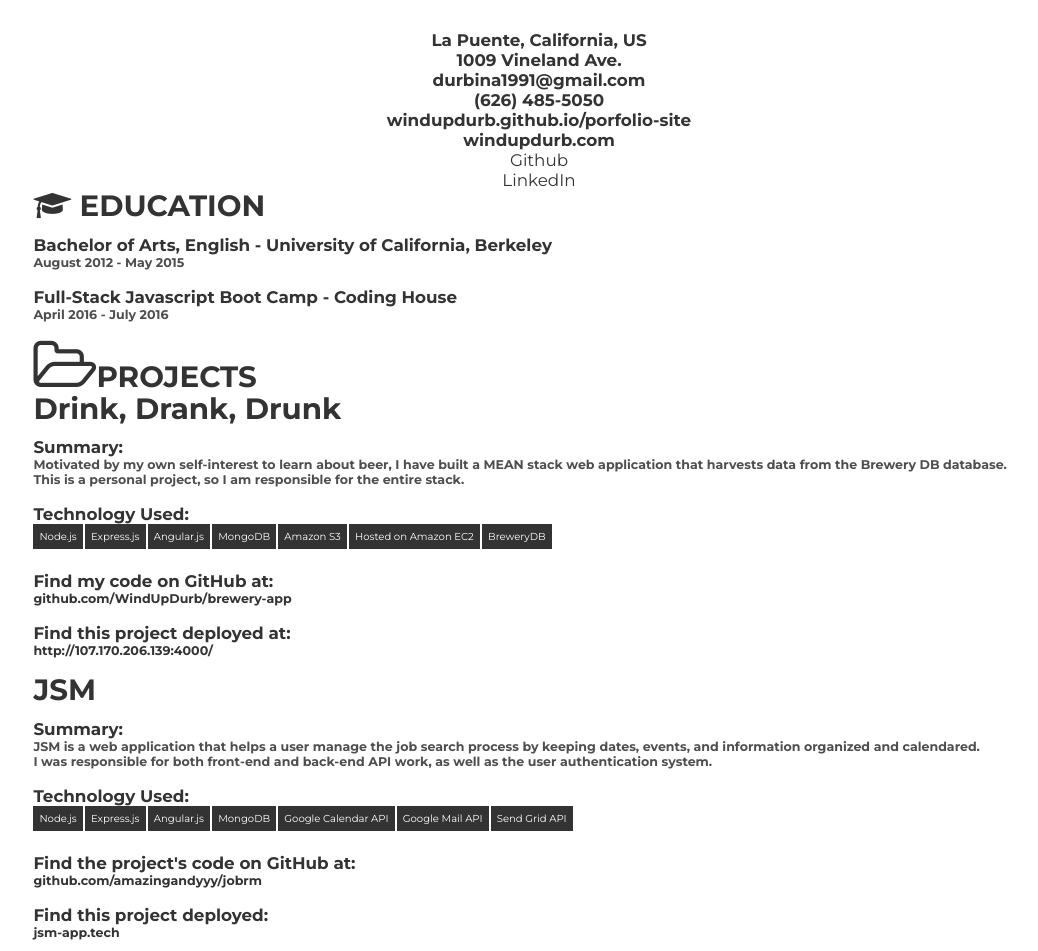
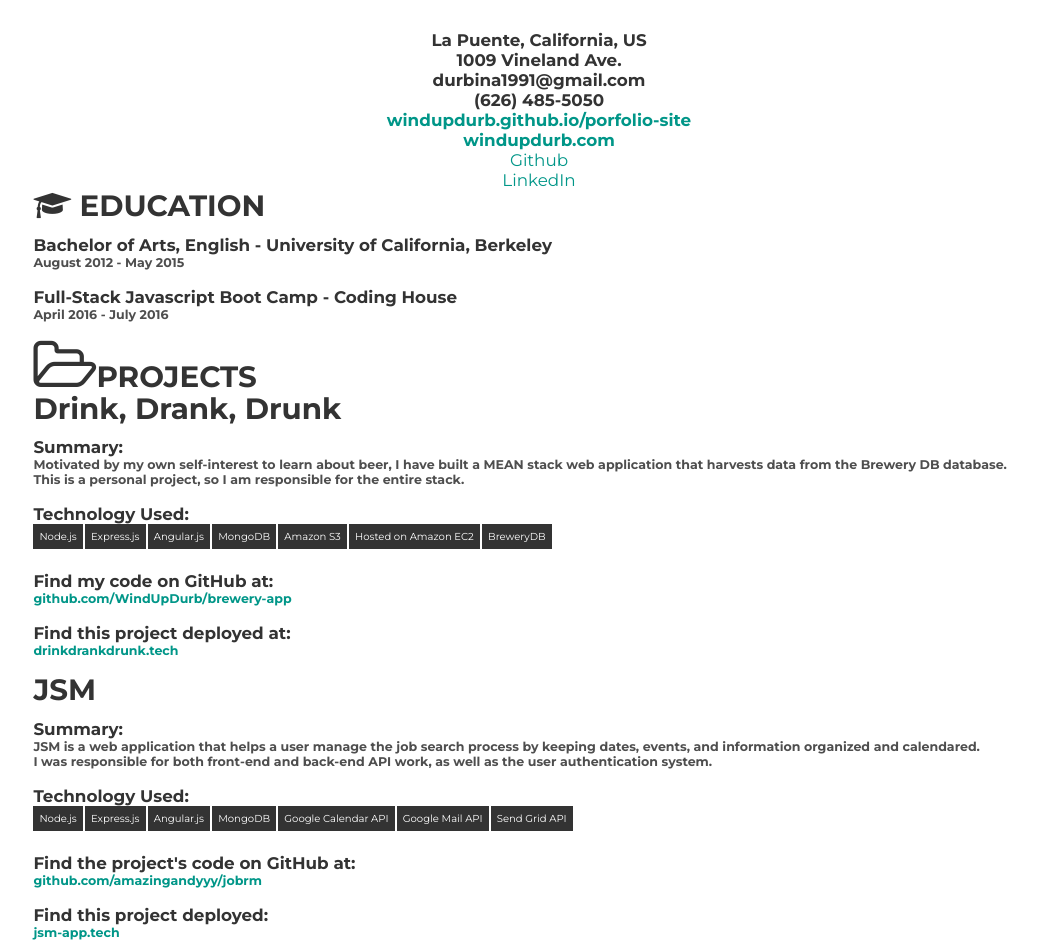
Before and after one commit to WindUpDurb/my-resume, a plain HTML site: page index.html in a window 1280 px wide. Shown: the part 140-1091 px from the top of the page, without its empty margins (101-1139 px from the left). Drawn offline with Linux system fonts and the light colour scheme.

Commit message:
More Revisions

```diff
--- a/index.html
+++ b/index.html
@@ -18,9 +18,10 @@
 			margin: 0 auto;
 		}
 		a {
-			color: #333333;
+			color: #009688;
 			text-decoration: none;
 		}
+
 		a:visited {
 			color: #4e4e4e;
 		}
@@ -155,22 +156,23 @@
 			</div>
 		<div id= "contact">
 			<div class= "contact-header">
-				<span class= "responsive-show"><br></span><a href= "/cdn-cgi/l/email-protection#593d2c2b3b30373868606068193e34383035773a3634" target= "_blank"><span class="__cf_email__" data-cfemail="dcb8a9aebeb5b2bdede5e5ed9cbbb1bdb5b0f2bfb3b1">[email&#160;protected]</span><script data-cfhash='f9e31' type="text/javascript">/* <![CDATA[ */!function(t,e,r,n,c,a,p){try{t=document.currentScript||function(){for(t=document.getElementsByTagName('script'),e=t.length;e--;)if(t[e].getAttribute('data-cfhash'))return t[e]}();if(t&&(c=t.previousSibling)){p=t.parentNode;if(a=c.getAttribute('data-cfemail')){for(e='',r='0x'+a.substr(0,2)|0,n=2;a.length-n;n+=2)e+='%'+('0'+('0x'+a.substr(n,2)^r).toString(16)).slice(-2);p.replaceChild(document.createTextNode(decodeURIComponent(e)),c)}p.removeChild(t)}}catch(u){}}()/* ]]> */</script></a> <span class= "responsive-show"><br><br></span>
+				<span class= "responsive-show"><br></span><span>durbina1991@gmail.com</span> <span class= "responsive-show">
+
 			</div>
 			<div class= "contact-header">
 				<span class= "responsive-show"><br></span>(626) 485-5050 <span class= "responsive-show"><br><br></span>
 			</div>
 			<div class= "contact-header">
-				<span class= "responsive-show"><br></span><a href= "http:&#x2F;&#x2F;windupdurb.github.io&#x2F;portfolio-site&#x2F;" target= "_blank">windupdurb.github.io/porfolio-site</a> <span class= "responsive-show">
+				<span class= "responsive-show"><br></span><a class="link" style="color: #009688" href= "http://windupdurb.github.io/portfolio-site/" target= "_blank">windupdurb.github.io/porfolio-site</a> <span class= "responsive-show">
 			</span>
 			</div>
 			<div class= "contact-header">
-				<span class= "responsive-show"><br></span><a href= "http://www.windupdurb.com" target= "_blank">windupdurb.com</a> <span class= "responsive-show"></span>
+				<span class= "responsive-show"><br></span><a style="color: #009688" href= "http://www.windupdurb.com" target= "_blank">windupdurb.com</a> <span class= "responsive-show"></span>
 			</div>
 		</div>
 		<div id= "profiles">
-			<p class= "profile"><a href= "https:&#x2F;&#x2F;github.com&#x2F;WindUpDurb" target= "_blank" class= "profile">Github</a></p>
-			<p class= "profile"><a href= "https:&#x2F;&#x2F;www.linkedin.com&#x2F;in&#x2F;david-urbina-589327b9" target= "_blank" class= "profile">LinkedIn</a></p>
+			<p class= "profile"><a style="color: #009688" href= "https:&#x2F;&#x2F;github.com&#x2F;WindUpDurb" target= "_blank" class= "profile">Github</a></p>
+			<p class= "profile"><a style="color: #009688" href= "https:&#x2F;&#x2F;www.linkedin.com&#x2F;in&#x2F;david-urbina-589327b9" target= "_blank" class= "profile">LinkedIn</a></p>
 		</div>
 	</div>
 	<div class= "main">
@@ -197,9 +199,9 @@
 			<span class= "keywords">BreweryDB</span>
 
 			<h3>Find my code on GitHub at:</h3>
-			<h4><a href="https://github.com/WindUpDurb/brewery-app" target="_blank">github.com/WindUpDurb/brewery-app</a></h4>
+			<h4><a style="color: #009688" href="https://github.com/WindUpDurb/brewery-app" target="_blank">github.com/WindUpDurb/brewery-app</a></h4>
 			<h3>Find this project deployed at: </h3>
-			<h4><a href="http://107.170.206.139:4000/" target="_blank">http://107.170.206.139:4000/</a></h4>
+			<h4><a style="color: #009688" href="http://www.drinkdrankdrunk.tech/#/" target="_blank">drinkdrankdrunk.tech</a></h4>
 			<!--JSM-->
 			<h2>JSM</h2>
 			<h3>Summary:</h3>
@@ -215,9 +217,9 @@
 			<span class= "keywords">Send Grid API</span>
 
 			<h3>Find the project's code on GitHub at:</h3>
-			<h4><a href="github.com/amazingandyyy/jobrm" target="_blank">github.com/amazingandyyy/jobrm</a></h4>
+			<h4><a style="color: #009688" href="github.com/amazingandyyy/jobrm" target="_blank">github.com/amazingandyyy/jobrm</a></h4>
 			<h3>Find this project deployed: </h3>
-			<h4><a href="http://www.jsm-app.tech" target="_blank">jsm-app.tech</a></h4>
+			<h4><a style="color: #009688" href="http://www.jsm-app.tech" target="_blank">jsm-app.tech</a></h4>
 		</div>
 		<div id= "skills">
 			<h2><i class= "fa fa-tasks left"></i> SKILLS</h2>
```
